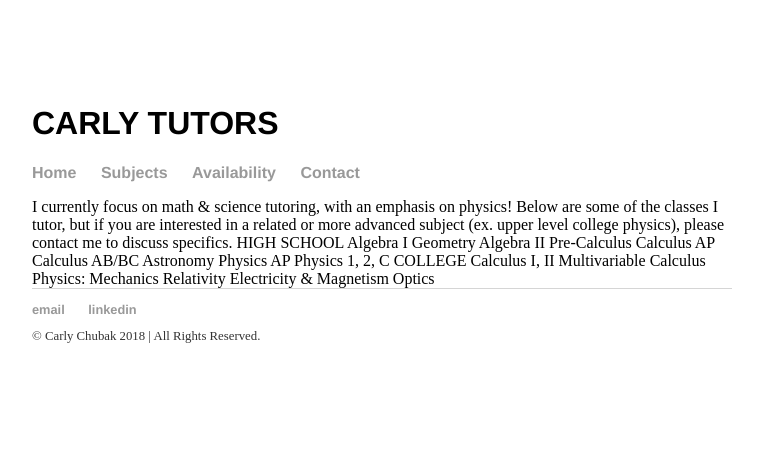
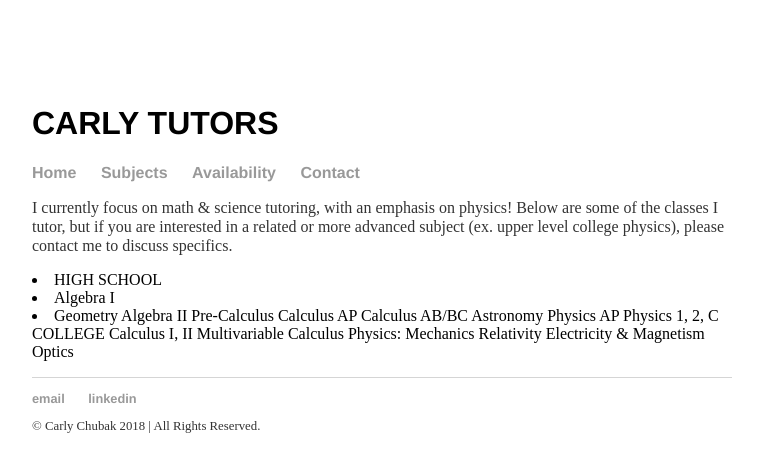
Before and after one commit to carlychubak/tutor, a Jekyll site: the page built from subjects/index.html, in a window 1280 px wide. Shown: the top 472 px of the page, without its empty margins (258-1021 px from the left). Built offline with Jekyll 4.4.1, drawn with Linux system fonts in a browser that asks for light colours.

Commit message:
Update index.html

```diff
--- a/subjects/index.html
+++ b/subjects/index.html
@@ -3,14 +3,14 @@ layout: default
 title: Carly Tutors
 ---
 <div class="blurb">
-
+	<p>
 	I currently focus on math & science tutoring, with an emphasis on physics!
 	Below are some of the classes I tutor, but if you are interested in a related or
 more advanced subject (ex. upper level college physics), please contact me to discuss specifics.
 
-  HIGH SCHOOL
-  Algebra I
-  Geometry
+  <li>HIGH SCHOOL
+  <li>Algebra I
+  <li>Geometry
   Algebra II
   Pre-Calculus
   Calculus
@@ -28,6 +28,7 @@ more advanced subject (ex. upper level college physics), please contact me to di
   Electricity & Magnetism
   Optics
 
+	</p>
 
 
 
```
